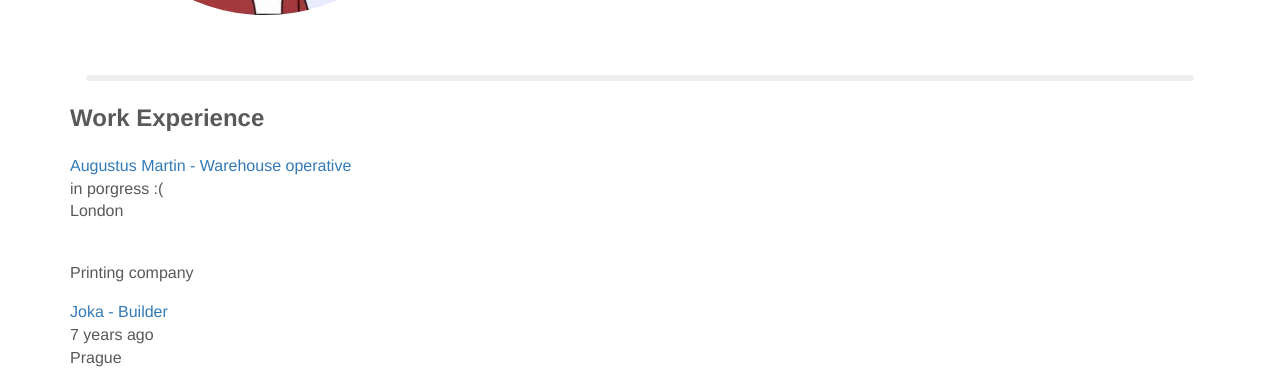
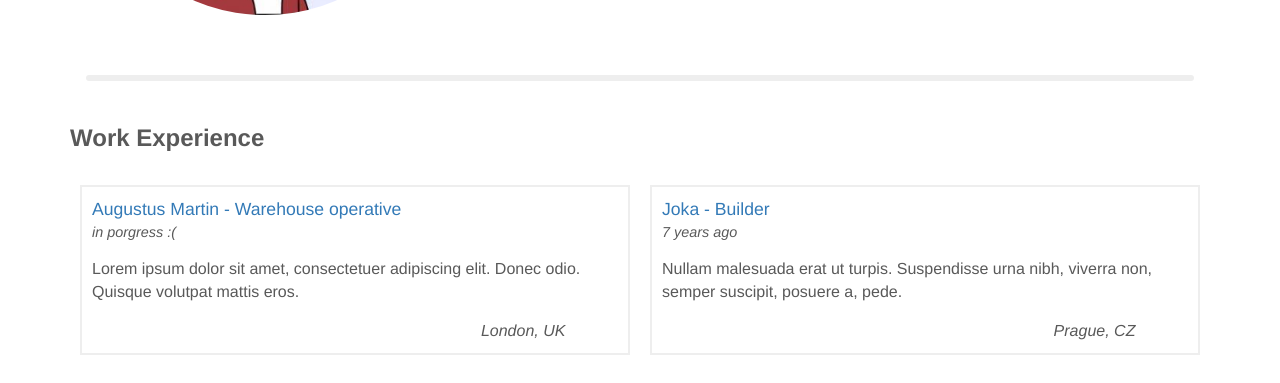
Before and after one commit to pe1te3son/resume, a website: page index.html in a window 1280 px wide. Shown: the part 387-770 px from the top of the page. Drawn offline with Linux system fonts and the light colour scheme.

Commit message:
finished on work-experience section

```diff
--- a/index.html
+++ b/index.html
@@ -72,9 +72,14 @@
       <hr class="hr">
       <section class="work-section">
 
-        <div id="workExperience">
-          <h2>Work Experience</h2>
+      <div class="work-experience">
+        <div class="row">
+          <h2 class="col-xs-12">Work Experience</h2>
         </div>
+
+        <div id="workExperience"><!--work units being put here  --></div>
+
+      </div>
 
       </section>
 
@@ -94,7 +99,7 @@
       </section>
 
       <section>
-        <div id="education" class="gray">
+        <div id="education" class="">
           <h2>Education</h2>
         </div>
       </section>
--- a/js/helper.js
+++ b/js/helper.js
@@ -34,7 +34,7 @@ var HTMLworkEmployer = '<a href="%#%">%data%';
 var HTMLworkTitle = ' - %data%</a>';
 var HTMLworkDates = '<div class="date-text">%data%</div>';
 var HTMLworkLocation = '<div class="location-text">%data%</div>';
-var HTMLworkDescription = '<p><br>%data%</p>';
+var HTMLworkDescription = '<p>%data%</p>';
 
 var HTMLprojectStart = '<div class="project-entry"></div>';
 var HTMLprojectTitle = '<a href="%#%">%data%</a>';
--- a/js/resumeBuilder.js
+++ b/js/resumeBuilder.js
@@ -34,17 +34,17 @@ var work = {
     {
       "employer" : "Augustus Martin",
       "title" : "Warehouse operative",
-      "location" : "London",
+      "location" : "London, UK",
       "dates" : "in porgress :(",
-      "description" : "Printing company",
+      "description" : "Lorem ipsum dolor sit amet, consectetuer adipiscing elit. Donec odio. Quisque volutpat mattis eros.",
       "url" : "http://www.augustusmartin.com/"
     },
     {
       "employer" : "Joka",
       "title" : "Builder",
-      "location" : "Prague",
+      "location" : "Prague, CZ",
       "dates" : "7 years ago",
-      "description" : "Building company",
+      "description" : " Nullam malesuada erat ut turpis. Suspendisse urna nibh, viverra non, semper suscipit, posuere a, pede.",
       "url" : "http://www.kapicak.sk/"
     }
   ]
@@ -148,8 +148,8 @@ work['display'] = function(){
         htmlToReturn += HTMLworkEmployer.replace('%#%', work.jobs[job].url).replace('%data%', work.jobs[job].employer);
         htmlToReturn += HTMLworkTitle.replace('%data%', work.jobs[job].title);
         htmlToReturn += HTMLworkDates.replace('%data%', work.jobs[job].dates);
+        htmlToReturn += HTMLworkDescription.replace('%data%', work.jobs[job].description);
         htmlToReturn += HTMLworkLocation.replace('%data%', work.jobs[job].location);
-        htmlToReturn += HTMLworkDescription.replace('%data%', work.jobs[job].description);
         return htmlToReturn;
       });
     }//for loop ends
--- a/sass/C-sections/_sections.sass
+++ b/sass/C-sections/_sections.sass
@@ -1,3 +1,4 @@
 @import "base"
 @import "header"
 @import "bio-about"
+@import "work-experience"
--- /dev/null
+++ b/sass/C-sections/_work-experience.sass
@@ -0,0 +1,23 @@
+#workExperience
+  display: flex
+  flex-direction: row
+  flex-wrap: wrap
+  justify-content: flex-start
+
+.date-text
+  font-style: italic
+  font-size: 0.9em
+
+.location-text
+  text-align: right
+  font-style: italic
+  padding-right: 10%
+
+.work-entry
+  padding: 10px
+  margin: 10px 10px 20px
+  flex: 1
+  min-width: em(300px)
+  border: 2px solid $color4
+  a
+    font-size: 1.1em
```
Also changed, not shown: css/style.css.
